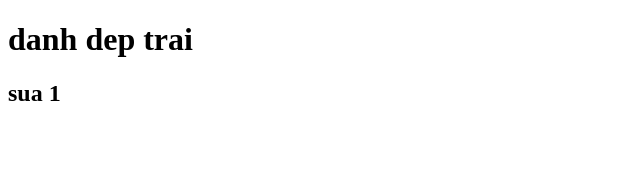
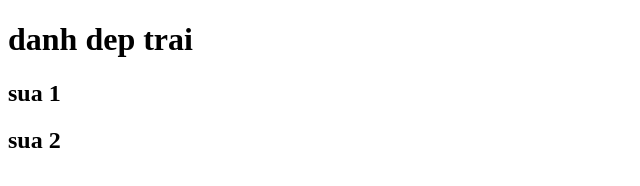
Before and after one commit to CName1824/duan4, a plain HTML site: page index.html in a window 1280 px wide. Shown: the full height of the page, 0-640 px from the left. Drawn offline with Linux system fonts and the light colour scheme.

Commit message:
2, sua lan 2

```diff
--- a/index.html
+++ b/index.html
@@ -8,5 +8,6 @@
 <body>
     <h1>danh dep trai</h1>
     <h2>sua 1</h2>
+    <h2>sua 2</h2>
 </body>
 </html>
```
